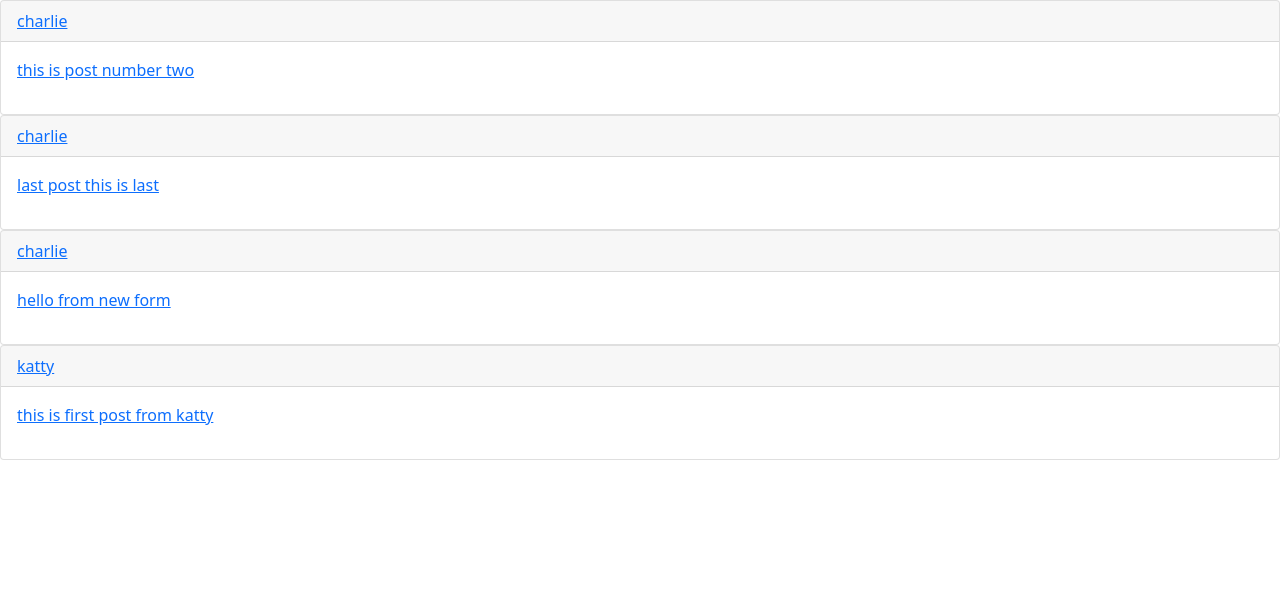
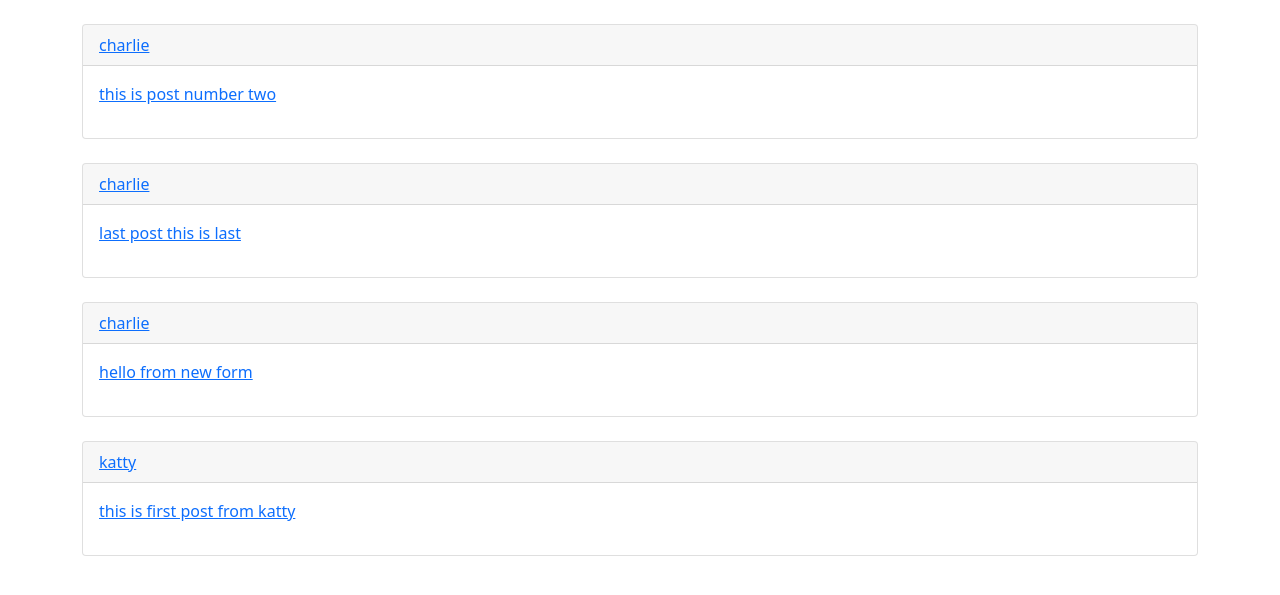
Before and after one commit to sadegh-dev/ModelLayer-django, a Django app: page / in a window 1280 px wide. Shown: the part 56-651 px from the top of the page. Run offline with Django 3.2, Linux system fonts and the light colour scheme; data comes from the database, SQL or seed files in the repository; both versions use the stored data as it was after the commit.

Commit message:
fix bootstrap

```diff
--- a/base/posts/templates/posts/add_post.html
+++ b/base/posts/templates/posts/add_post.html
@@ -5,7 +5,7 @@
 {% endblock %}
 
 {% block content %}
-
+    <br />
     <form action='' method='POST' novalidate>
         {% csrf_token %}
         {{ form.as_p }}
--- a/base/posts/templates/posts/all_posts.html
+++ b/base/posts/templates/posts/all_posts.html
@@ -6,6 +6,7 @@
 
 {% block content %}
     {% for post in posts %}
+        <br />
         <div class="card" >
             <p class="card-header" ><a href="{% url 'usermanage:dashboard' post.user.id %}">{{ post.user }}</a></p>
             <p class="card-body" ><a href='{{ post.get_absolute_url }}' >{{ post.body }}</a></p>
--- a/base/posts/views.py
+++ b/base/posts/views.py
@@ -10,12 +10,13 @@ from django.utils.text import slugify
 
 
 def all_posts(request):
-
     posts = Post.objects.all()
     context = {
         'posts' : posts
     }
     return render(request, 'posts/all_posts.html',context)
+
+
 
 def post_detail(request, year, month, day, slug):
 
@@ -23,7 +24,6 @@ def post_detail(request, year, month, day, slug):
     context = {
         'post' : the_post
     }
-
     return render(request,'posts/post_detail.html', context)
 
 
--- a/base/templates/base.html
+++ b/base/templates/base.html
@@ -8,7 +8,7 @@
     </head>
     <body>
         {% include 'inc/navbar.html' %}
-        <div class="jumbotron" >
+        <div class="container" >
             {% include 'inc/messages.html' %}
             {% block content %} {% endblock %}
 
--- a/base/usermanage/views.py
+++ b/base/usermanage/views.py
@@ -2,6 +2,7 @@ from django.shortcuts import render , redirect, get_object_or_404
 from .forms import UserLoginForm, UserRegistrationForm
 from django.contrib.auth.models import User
 from django.contrib.auth import authenticate, login, logout
+from django.contrib.auth.decorators import login_required
 from django.contrib import messages
 from posts.models import Post
 
@@ -48,7 +49,7 @@ def user_register(request):
     return render(request, 'usermanage/register.html', context)
 
 
-
+@login_required
 def user_logout(request):
     logout(request)
     messages.success(request, 'you logout seccessfully', 'success')
```
Also changed, not shown: base/db.sqlite3.
